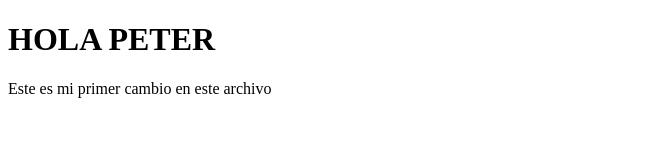
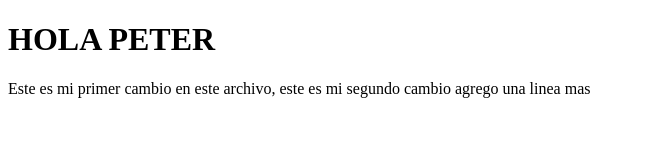
Before and after one commit to JoanAsencios/cursoGIT_Prueba, a plain HTML site: page index.html in a window 1280 px wide. Shown: the whole page, without its empty margins (0-645 px from the left). Drawn offline with Linux system fonts and the light colour scheme.

Commit message:
Se agregó una linea mas al parrafo

```diff
--- a/index.html
+++ b/index.html
@@ -6,7 +6,8 @@
 <body>
 	<h1>HOLA PETER </h1>
 	<p>
-	Este es mi primer cambio en este archivo
+	Este es mi primer cambio en este archivo,
+	este es mi segundo cambio agrego una linea mas
 	</p>
 </body>
 </html>
```
